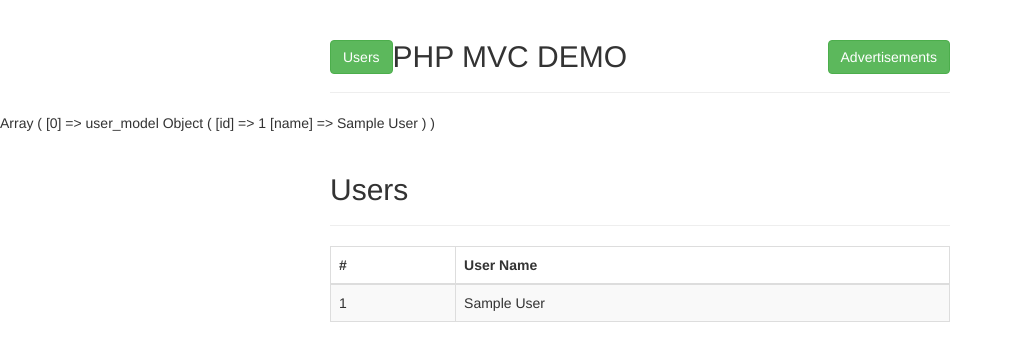
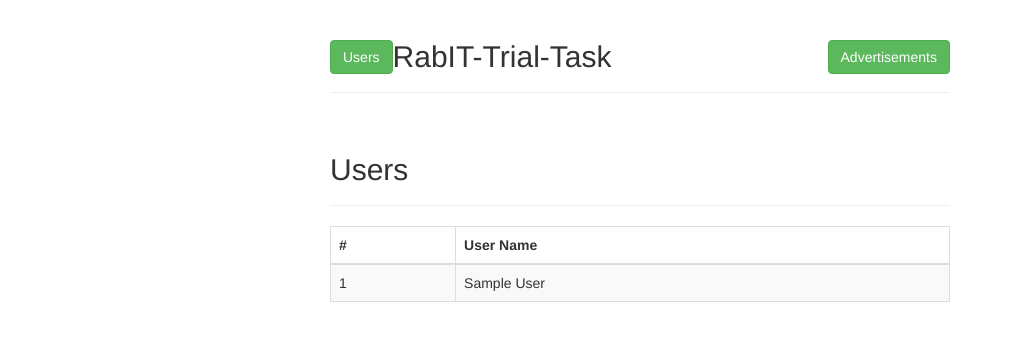
Before and after one commit to 4zoli/rabit-trial-task, a PHP site: page /index.php?act=users in a window 1280 px wide. Shown: the top 361 px of the page, without its empty margins (0-1013 px from the left). Run offline with PHP 8.4, Linux system fonts and the light colour scheme; tables that the repository leaves empty or names only in its code hold one stand-in row (values such as "Sample post").

Commit message:
fixing comment, models,  code beautification

```diff
--- a/index.php
+++ b/index.php
@@ -26,7 +26,7 @@
             <div class="col-md-12">
                 <div class="page-header clearfix">
                     <a href="index.php?act=users" class="btn btn-success pull-left">Users</a>
-                    <h2 class="pull-left">PHP MVC DEMO</h2>
+                    <h2 class="pull-left">RabIT-Trial-Task</h2>
                     <a href="index.php?act=advertisements" class="btn btn-success pull-right">Advertisements</a>
                 </div>
             </div>
--- a/model/advertisement_model.php
+++ b/model/advertisement_model.php
@@ -1,7 +1,17 @@
 <?php
 
-	class advertisement_model
-	{
+
+/**
+ * @property  id
+ * @property  userId
+ * @property  title
+ */
+class advertisement_model {
+
+    private $id;
+    private $userId;
+    private $title;
+
     function __construct($id, $userId, $title)
             {
                 $this->id = $id;
--- a/model/user_model.php
+++ b/model/user_model.php
@@ -1,7 +1,15 @@
 <?php
 
-	class user_model
-	{
+
+/**
+ * @property  id
+ * @property  name
+ */
+class user_model {
+
+    private $id;
+    private $name;
+
     function __construct($id, $name)
             {
                 $this->id = $id;
--- a/service/dao.php
+++ b/service/dao.php
@@ -13,7 +13,7 @@
             $this->db = $consetup->db;
         }
 
-        // Open mysql data base connection
+        // Open mysql database connection
         public function open_db()
         {
             $this->condb = new mysqli($this->host, $this->user, $this->pass, $this->db);
@@ -28,7 +28,7 @@
             $this->condb->close();
         }
 
-        // Select Users
+        // Select users.
         public function selectUsers()
         {
             $users = array();
@@ -44,20 +44,21 @@
                     $users[] = new user_model($row['id'], $row['name']);
                 }
 
-                print_r($users);
+                $query->close();
 
-                $query->close();
-                $this->close_db();
                 return $users;
             }
             catch(Exception $e)
             {
+                throw $e;
+            }
+            finally
+            {
                 $this->close_db();
-                throw $e;
             }
         }
 
-        // Select advertisements
+        // Select advertisements with users names.
         public function selectAdvertisements()
         {
             $advertisements = array();
@@ -65,24 +66,25 @@
             try
             {
                 $this->open_db();
-                $query=$this->condb->prepare("SELECT * FROM advertisements");
+                $query=$this->condb->prepare("SELECT advertisements.id, users.name, advertisements.title FROM advertisements INNER JOIN users ON advertisements.userId = users.id");
                 $query->execute();
                 $res=$query->get_result();
 
                 while ($row = $res->fetch_assoc()) {
-                    $advertisements[] = new advertisement_model($row['id'], $row['userId'], $row['title']);
+                    $advertisements[] = new advertisement_model($row['id'], $row['name'], $row['title']);
                 }
 
-                print_r($advertisements);
+                $query->close();
 
-                $query->close();
-                $this->close_db();
                 return $advertisements;
             }
             catch(Exception $e)
             {
+                throw $e;
+            }
+            finally
+            {
                 $this->close_db();
-                throw $e;
             }
         }
 
```
Also changed, not shown: controller/controller.php (+5 -4 lines). Lines whose indentation alone changed are shown as unchanged.
